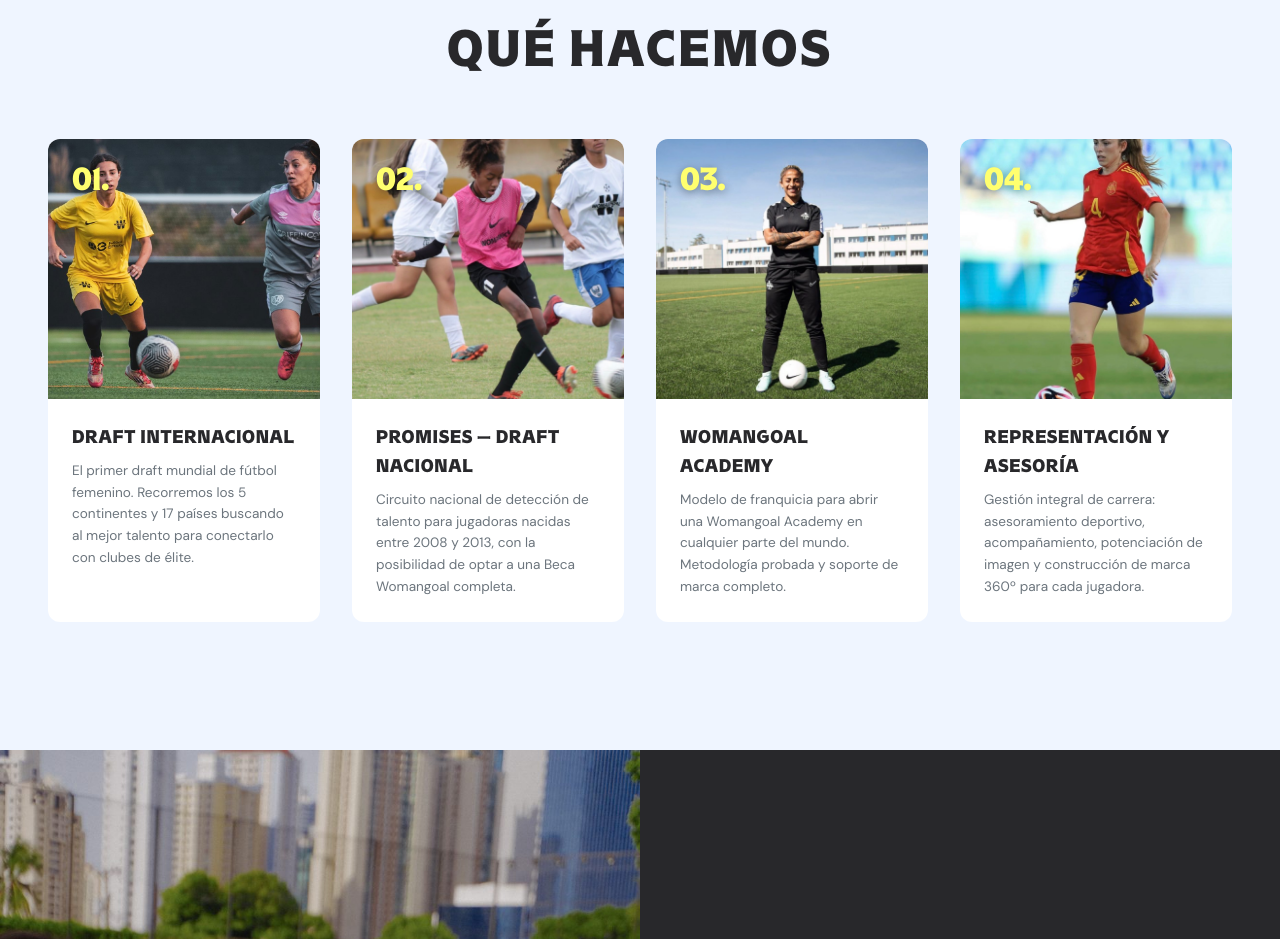
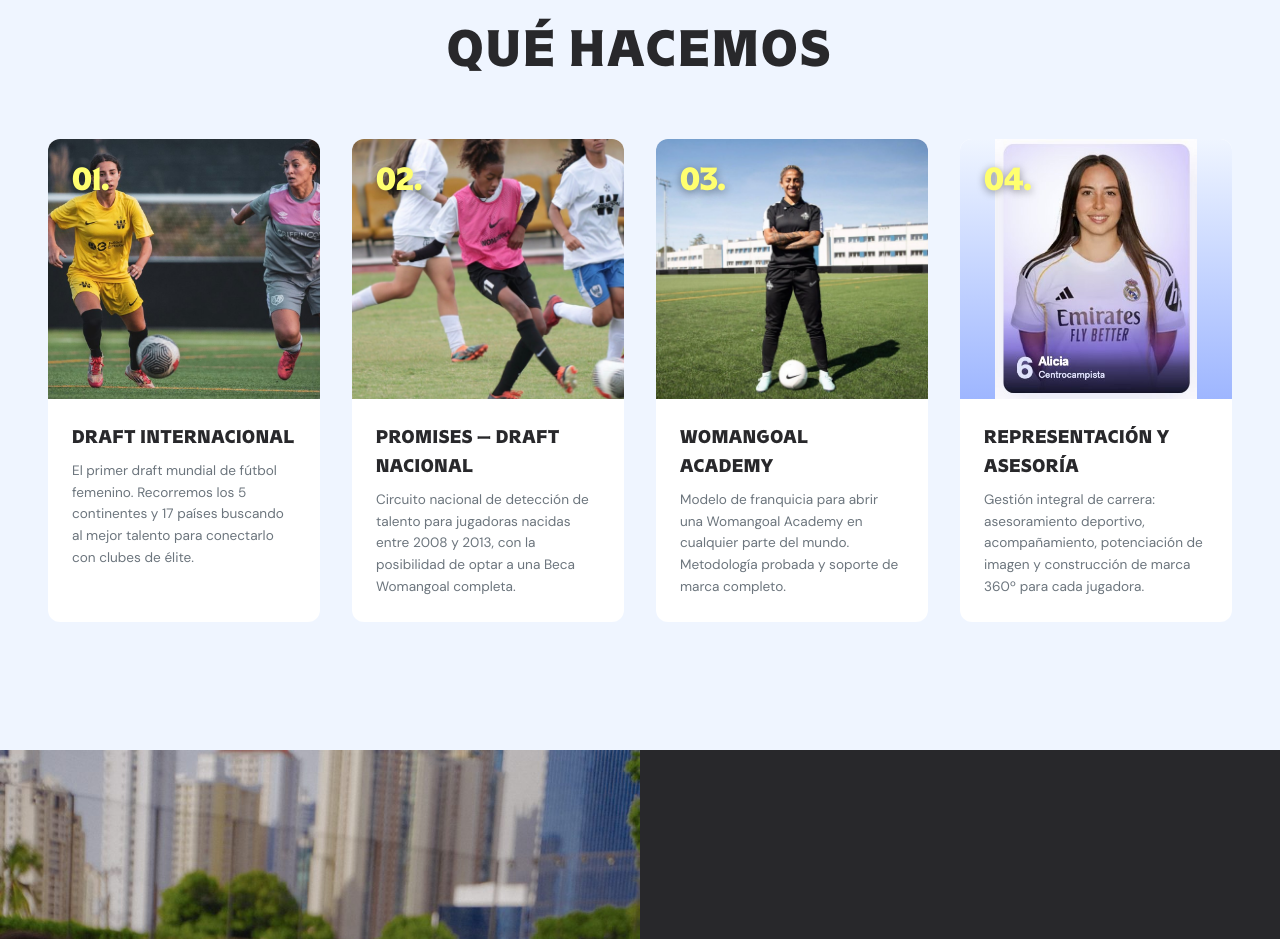
Before and after one commit to jorgevictorero/womangoal-web, a React (Vite) app: page / in a window 1280 px wide. Shown: the part 1480-2419 px from the top of the page. Built offline with nearby package versions, Linux system fonts and the light colour scheme.

Commit message:
Fix: nueva imagen Alicia en card 04 sin recorte

```diff
--- a/src/App.jsx
+++ b/src/App.jsx
@@ -151,7 +151,8 @@ function WhatWeDo() {
     { num: '03.', img: IMG_ACADEMY, title: 'WOMANGOAL ACADEMY',
       desc: 'Modelo de franquicia para abrir una Womangoal Academy en cualquier parte del mundo. Metodología probada y soporte de marca completo.' },
     { num: '04.', img: IMG_REPRESENT, title: 'REPRESENTACIÓN Y ASESORÍA',
-      desc: 'Gestión integral de carrera: asesoramiento deportivo, acompañamiento, potenciación de imagen y construcción de marca 360º para cada jugadora.' },
+      desc: 'Gestión integral de carrera: asesoramiento deportivo, acompañamiento, potenciación de imagen y construcción de marca 360º para cada jugadora.',
+      imgClass: 'wwd-card-img--contain' },
   ]
 
   return (
@@ -161,7 +162,7 @@ function WhatWeDo() {
         {cards.map(card => (
           <article className="wwd-card" key={card.num}>
             <span className="wwd-card-num">{card.num}</span>
-            <img src={card.img} alt={card.title} className="wwd-card-img" />
+            <img src={card.img} alt={card.title} className={`wwd-card-img ${card.imgClass || ''}`} />
             <span className="wwd-card-title">{card.title}</span>
             <p className="wwd-card-desc">{card.desc}</p>
           </article>
--- a/src/index.css
+++ b/src/index.css
@@ -375,6 +375,10 @@ input, textarea, select { font-family: inherit; }
   object-fit: cover;
   object-position: center;
   display: block;
+}
+.wwd-card-img--contain {
+  object-fit: contain;
+  background: linear-gradient(180deg, #EFF5FF 0%, #9EB6FF 100%);
 }
 .wwd-card-title {
   display: block;
```
Also changed, not shown: public/images/player-spain.jpg.
